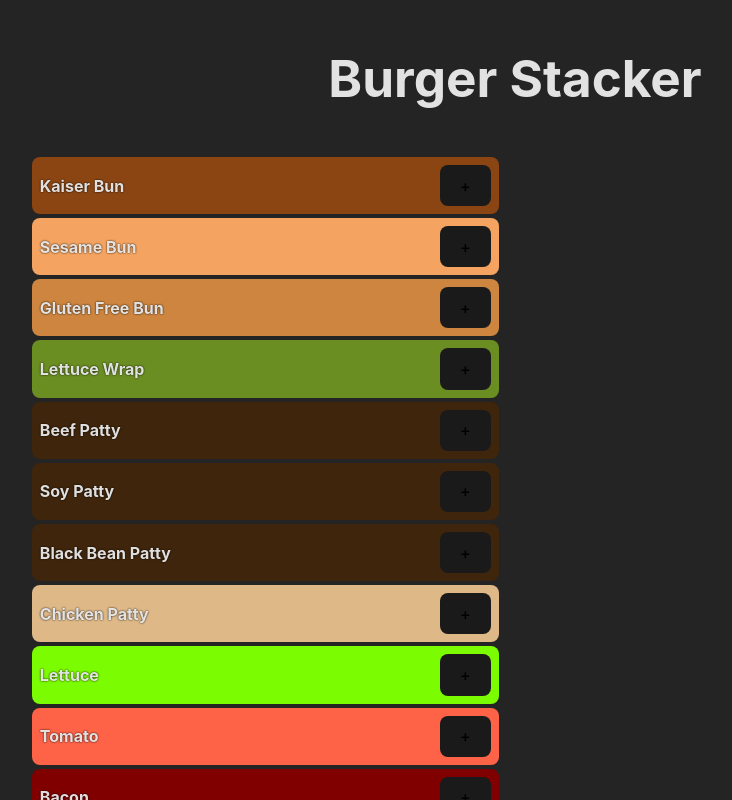
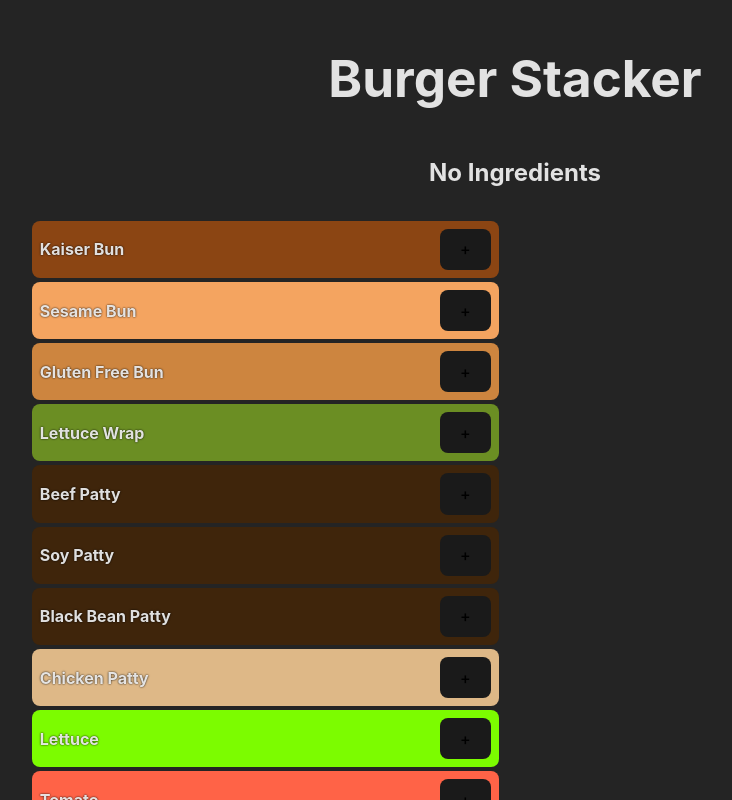
Before and after one commit to PratikshaDPai/lifting-state-in-react-lab, a React (Vite) app: page / in a window 1280 px wide. Shown: the whole page, without its empty margins (125-857 px from the left). Built offline with nearby package versions, Linux system fonts and the light colour scheme.

Commit message:
Add 'No Ingredients' section

```diff
--- a/src/App.jsx
+++ b/src/App.jsx
@@ -51,6 +51,7 @@ const App = () => {
   return (
     <main>
       <h1>Burger Stacker</h1>
+      <h2>{stack.length === 0 ? "No Ingredients" : ""}</h2>
       <section>
         <IngredientList
           ingredients={availableIngredients}
```
